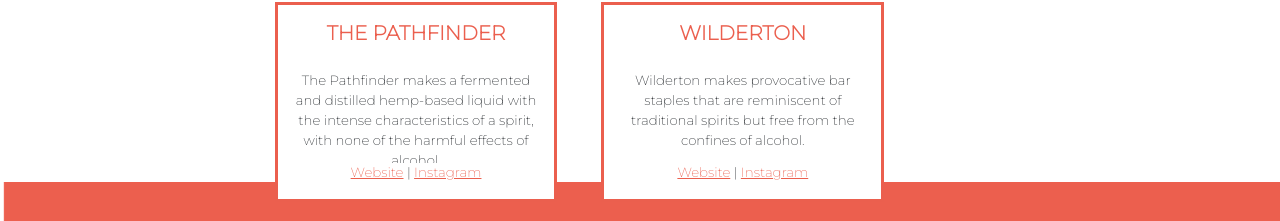
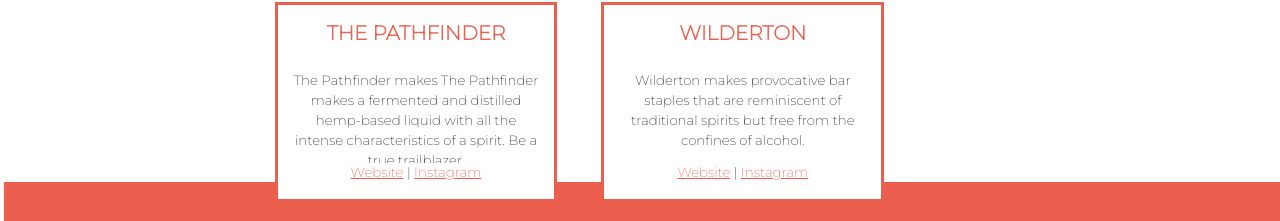
Before and after one commit to mfflynnnn/damp-and-dry, a React (Create React App) app: page /brands in a window 1280 px wide. Shown: the part 3018-3239 px from the top of the page. Built offline with nearby package versions, Linux system fonts and the light colour scheme.

Commit message:
Updated Brand data for The Pathfinder

```diff
--- a/src/Brands.js
+++ b/src/Brands.js
@@ -146,7 +146,7 @@ const arrayOfObjects = [
     instagram: "https://www.instagram.com/drinkthepathfinder/",
     logo: Pathfinder,
     description:
-      "a fermented and distilled hemp-based liquid with the intense characteristics of a spirit, with none of the harmful effects of alcohol.",
+      "The Pathfinder makes a fermented and distilled hemp-based liquid with all the intense characteristics of a spirit. Be a true trailblazer.",
   },
   {
     brand: "Wilderton",
```
